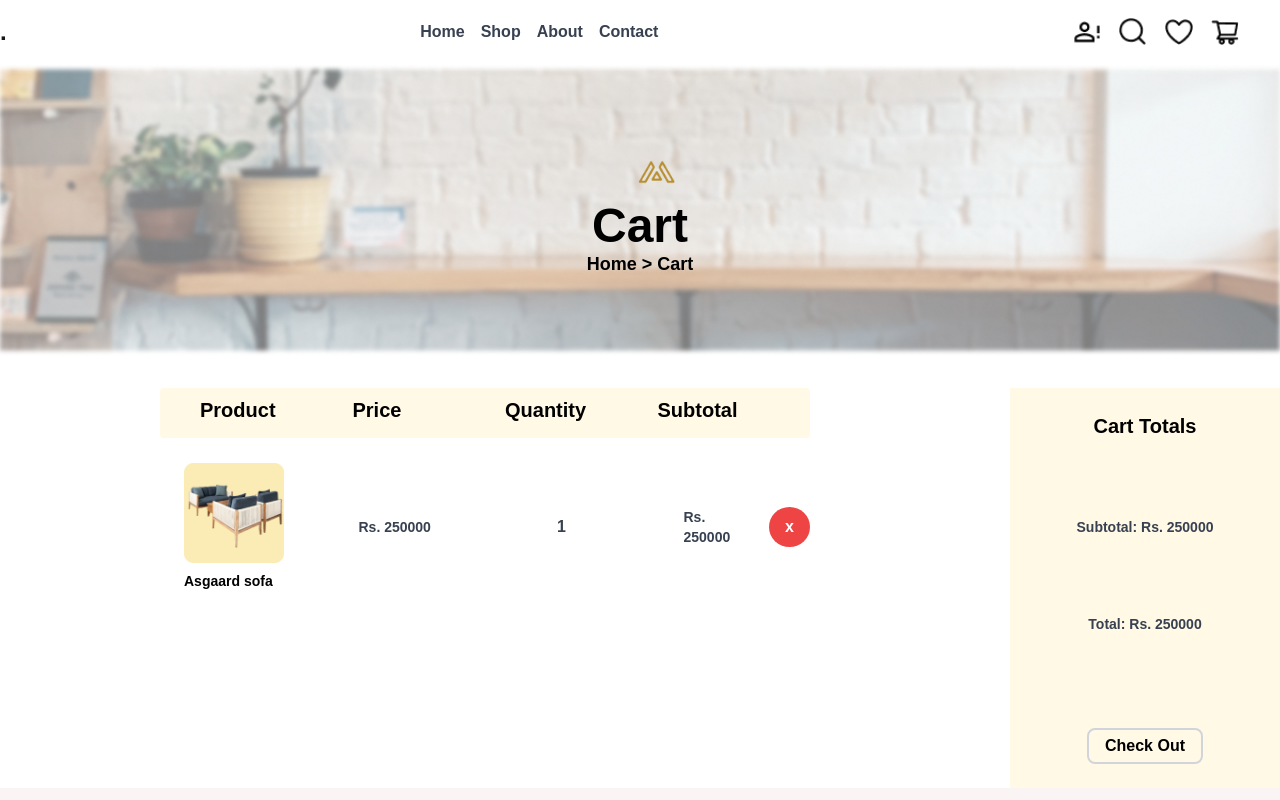
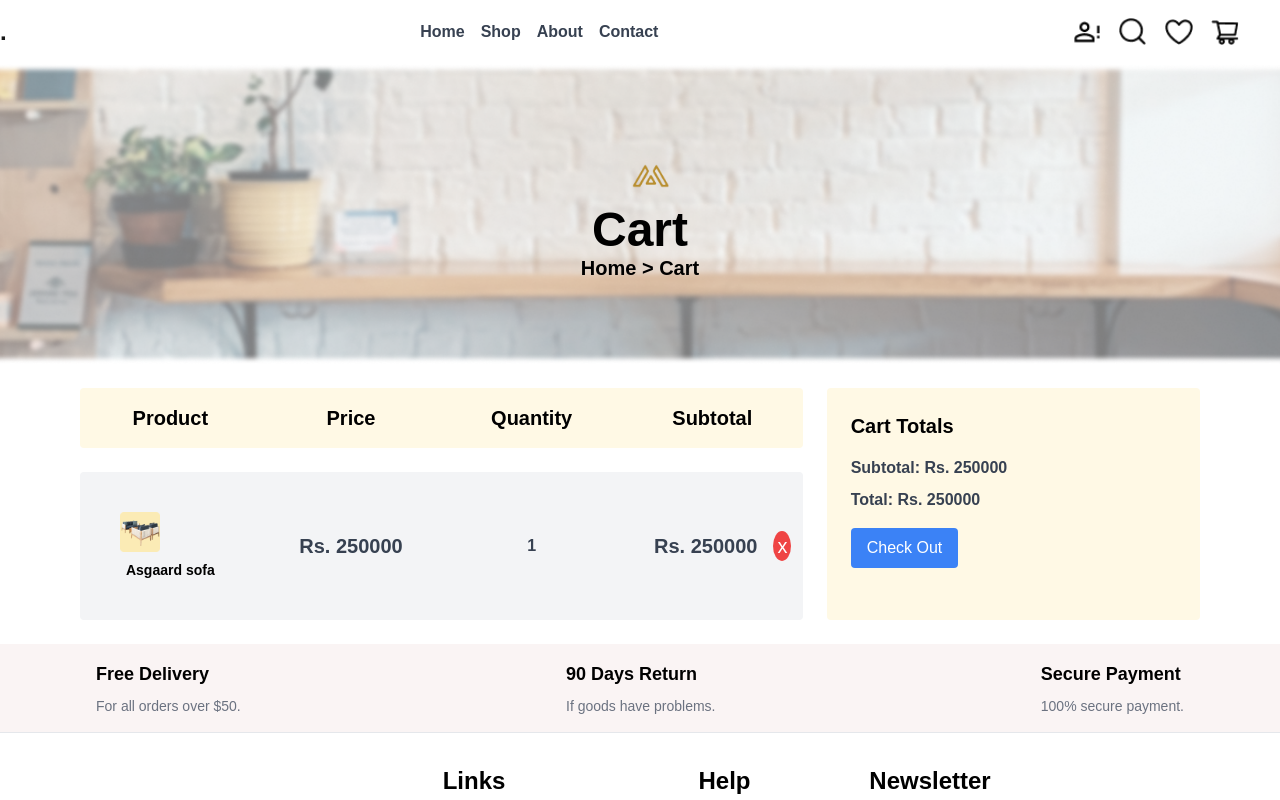
Before and after one commit to azmataliakbar/Hackathon-E-Commerce-Website1, a Next.js app: page /Cart in a window 1280 px wide. Shown: the top 800 px of the page. Built offline with nearby package versions, Linux system fonts and the light colour scheme.

Commit message:
fixed responsiveness

```diff
--- a/src/app/Cart/page.tsx
+++ b/src/app/Cart/page.tsx
@@ -1,18 +1,18 @@
-"use client"
+"use client";
 
-import { useState, useEffect } from 'react';
-import Header1 from '../components/Header1';
-import Last from '../components/Footer'
-import Image from 'next/image';
+import { useState, useEffect } from "react";
+import Header1 from "../components/Header1";
+import Last from "../components/Footer";
+import Image from "next/image";
 import Link from "next/link";
 
 function ShoppingCart() {
   const [cart, setCart] = useState([
     {
       id: 1,
-      name: 'Asgaard sofa',
+      name: "Asgaard sofa",
       price: 250000,
-      image: '/sofacart.png', // Replace with your image path
+      image: "/sofacart.png",
       quantity: 1,
     },
   ]);
@@ -23,9 +23,8 @@ function ShoppingCart() {
   useEffect(() => {
     const calculateTotals = () => {
       const subtotal = cart.reduce((acc, item) => acc + item.price * item.quantity, 0);
-      const total = subtotal; // Assuming no taxes or shipping for now
       setSubtotal(subtotal);
-      setTotal(total);
+      setTotal(subtotal);
     };
 
     calculateTotals();
@@ -37,73 +36,74 @@ function ShoppingCart() {
   };
 
   const handleCheckout = () => {
-    // Implement your checkout logic here, e.g., redirect to payment page
-    console.log('Checkout button clicked');
+    console.log("Checkout button clicked");
   };
 
   return (
-
     <div className="bg-white">
       <Header1 />
 
-      {/* Shop section - 1 */}
+      {/* Banner */}
       <div className="relative">
         <Image
           src="/shop11.png"
           alt="Shop Banner"
           width={1520}
           height={400}
-          className=""
+          className="w-full h-[300px] object-cover"
         />
         <div className="absolute top-1/2 left-1/2 transform -translate-x-1/2 -translate-y-1/2 text-center">
           <Image src="/shop1logo.png" alt="Shop1logo" width={60} height={60} className='hover:scale-150 ml-10'/>
-          <h1 className="text-5xl font-bold text-black hover:scale-150 hover:text-red-500">Cart</h1>
-          <p className="text-lg text-black font-bold hover:scale-150 hover:text-blue-500">Home &gt; Cart</p>
+          <h1 className="text-4xl sm:text-5xl font-bold text-black hover:scale-150 hover:text-red-500">Cart</h1>
+          <p className="text-lg sm:text-xl text-black font-bold hover:scale-150 hover:text-blue-500">Home &gt; Cart</p>
         </div>
       </div>
 
-      <div className='flex gap-10'>
-        <div>
-        <div className="flex bg-[#FFF9E5] w-[650px] h-[50px] pl-10 ml-40 pt-2 mt-8 rounded">
-          <div className="w-1/4">
-            <h2 className="text-xl font-semibold text-black hover:scale-y-150 hover:text-blue-500">Product</h2>
+      {/* Cart Items */}
+      <div className="flex flex-col lg:flex-row gap-6 px-4 lg:px-20 mt-6">
+        {/* Cart List */}
+        <div className="flex-1">
+          <div className="flex bg-[#FFF9E5] w-full py-4 rounded">
+            <div className="w-1/4 text-center">
+              <h2 className="text-xs md:text-xl font-semibold text-black hover:text-blue-500">
+                Product
+              </h2>
             </div>
-          <div className="w-1/4">
-            <h2 className="text-xl font-semibold text-black hover:scale-y-150 hover:text-blue-500">Price</h2>
+            <div className="w-1/4 text-center">
+              <h2 className="text-xs md:text-xl font-semibold text-black hover:text-blue-500">
+                Price
+              </h2>
             </div>
-          <div className="w-1/4">
-            <h2 className="text-xl font-semibold text-black hover:scale-y-150 hover:text-blue-500">Quantity</h2>
+            <div className="w-1/4 text-center">
+              <h2 className="text-xs md:text-xl font-semibold text-black hover:text-blue-500">
+                Quantity
+              </h2>
             </div>
-          <div className="w-1/4">
-            <h2 className="text-xl font-semibold text-black hover:scale-y-150 hover:text-blue-500">Subtotal</h2>
+            <div className="w-1/4 text-center">
+              <h2 className="text-xs md:text-xl font-semibold text-black hover:text-blue-500">
+                Subtotal
+              </h2>
             </div>
           </div>
 
-
-      <div className="flex justify-between mt-6">
           {cart.map((item) => (
-          <div key={item.id} className="flex w-[650px] h-[50px] items-center mt-10 gap-10 ml-40">
-            <div className="w-1/4 ml-6">
-              <Image
-                src={item.image}
-                alt={item.name}
-                width={100}
-                height={100}
-                className="mr-4 hover:scale-150"
-              />
-              <p className="text-black text-sm font-bold mt-2 hover:text-blue-500 hover:scale-150">{item.name}</p>
+            <div key={item.id} className="flex flex-wrap justify-between items-center mt-6 gap-0 bg-gray-100 md:py-10 lg:py-10 py-2 rounded">
+              <div className="w-1/4">
+                <Image src={item.image} alt={item.name} width={80} height={80} className="hover:scale-110 lg:ml-10 md:ml-10 w-10 h-10" />
+                <p className="text-[10px] md:text-sm lg:text-sm font-bold mt-2 text-center text-black hover:text-blue-500">{item.name}</p>
               </div>
-            <div className="w-1/4">
-              <p className="text-gray-700 ml-2 text-sm font-bold hover:scale-150 hover:text-red-500">Rs. {item.price}</p>
+              <div className="w-1/4 text-center text-[15px] md:text-[20px] lg:text-[20px]">
+                <p className=" text-gray-700 font-bold hover:text-red-500">Rs. {item.price}</p>
               </div>
-            <div className="w-1/4">
-              <p className="text-gray-700 ml-10 font-bold hover:scale-150 hover:text-blue-500">{item.quantity}</p>
+              <div className="w-1/4 text-center">
+                <p className="text-gray-700 font-bold hover:text-blue-500">{item.quantity}</p>
               </div>
-
-            <div className="w-1/4 flex gap-4">
-              <p className="text-gray-700 text-sm font-bold hover:scale-150 hover:text-red-500">Rs. {item.price * item.quantity}</p>
+              <div className="w-1/4 flex-col lg:flex-row md:flex text-[15px] md:text-[20px] lg:text-[20px] ">
+                <p className="text-gray-700 font-bold hover:text-red-500 mt-8 lg:mt-0 mb-2 lg:mb-0 md:ml-8 lg:ml-8">
+                  Rs. {item.price * item.quantity}
+                </p>
                 <button
-                className="bg-red-500 text-white px-4 font-extrabold rounded-[50%] hover:scale-150"
+                  className="bg-red-500 text-white px-3 lg:px-1 py-0 lg:py-0 ml-4 rounded-[100%]  hover:scale-110"
                   onClick={() => handleRemoveItem(item.id)}
                 >
                   x
@@ -112,66 +112,53 @@ function ShoppingCart() {
             </div>
           ))}
         </div>
-      </div>
 
-
-
-      <div className="flex flex-col justify-between items-center w-[350px] h-[400px] bg-[#FFF9E5] ml-40 mt-8 p-6">
-  {/* Title */}
-  <div className="">
-    <h2 className="text-black text-xl font-bold hover:text-red-500 hover:scale-150">
-      Cart Totals
-    </h2>
-  </div>
-
-  {/* Subtotal */}
-  <div className="mt-4">
-    <p className="text-gray-700 text-sm font-bold hover:text-blue-500 hover:scale-150">
+        {/* Cart Totals */}
+        <div className="w-full lg:w-1/3 bg-[#FFF9E5] p-6 rounded">
+          <h2 className="text-black text-xl font-bold mb-4 hover:text-red-500 text-center md:text-left lg:text-left ">Cart Totals</h2>
+          <p className="text-gray-700 font-bold mb-2 hover:text-blue-500 text-center md:text-left lg:text-left">
             Subtotal: Rs. {subtotal}
           </p>
-  </div>
-
-  {/* Total */}
-  <div className="mt-4">
-    <p className="text-gray-700 text-sm font-bold hover:text-blue-500 hover:scale-150">
+          <p className="text-gray-700 font-bold mb-4 hover:text-blue-500 text-center md:text-left lg:text-left">
             Total: Rs. {total}
           </p>
-  </div>
-
-  {/* Button */}
-  <div className="mt-4">
+          <div className="flex justify-center lg:justify-start items-center">
   <Link href="/ShoppingCart">
     <button
-      className="text-black px-4 py-1 rounded-lg mt-4 border-2 border-gray-300 font-bold hover:bg-blue-300 hover:scale-125"
+      className="bg-blue-500 text-white px-4 py-2 rounded hover:scale-125"
       onClick={handleCheckout}
     >
       Check Out
     </button>
   </Link>
 </div>
+
         </div>
       </div>
 
-      {/* Shop section - 4 */}
-
-      <div className="bg-[#FAF4F4] p-4">
-  <div className="flex justify-between">
-    <div className="text-center">
-      <h3 className="text-xl font-bold mb-2 text-black hover:text-red-500 hover:scale-150">Free Delivery</h3>
-      <p className="text-sm text-gray-500 hover:text-blue-600 hover:scale-110">For all orders over $50, consectetur adipiscing elit.</p>
+      {/* Info Section */}
+      <div className="bg-[#FAF4F4] p-4 mt-6 text-center md:text-left">
+        <div className="flex flex-wrap justify-center md:justify-between gap-4 md:px-20 lg:px-20">
+          <div>
+            <h3 className="text-lg font-bold mb-2 text-black hover:text-red-500">Free Delivery</h3>
+            <p className="text-sm text-gray-500 hover:text-blue-600">
+              For all orders over $50.
+            </p>
           </div>
-    <div className="text-center">
-      <h3 className="text-xl font-bold mb-2 text-black hover:text-red-500 hover:scale-150">90 Days Return</h3>
-      <p className="text-sm text-gray-500 hover:text-blue-600 hover:scale-110">If goods have problems, consectetur adipiscing elit.</p>
+          <div>
+            <h3 className="text-lg font-bold mb-2 text-black hover:text-red-500">90 Days Return</h3>
+            <p className="text-sm text-gray-500 hover:text-blue-600">
+              If goods have problems.
+            </p>
           </div>
-    <div className="text-center">
-      <h3 className="text-xl font-bold mb-2 text-black hover:text-red-500 hover:scale-150">Secure Payment</h3>
-      <p className="text-sm text-gray-500 hover:text-blue-600 hover:scale-110">100% secure payment, consectetur adipiscing elit.</p>
+          <div>
+            <h3 className="text-lg font-bold mb-2 text-black hover:text-red-500">Secure Payment</h3>
+            <p className="text-sm text-gray-500 hover:text-blue-600">
+              100% secure payment.
+            </p>
           </div>
         </div>
       </div>
-
-
 
       <Last />
     </div>
--- a/src/app/ShoppingCart/page.tsx
+++ b/src/app/ShoppingCart/page.tsx
@@ -59,18 +59,25 @@ function ShoppingCart() {
   };
 
   return (
-
-
-    <div className='bg-[#FFFFFF]'>
-    <div className="bg-white px-2 w-[500px] h-[700px] ml-[1040px] ">
-
-      <div className='flex'>
-      <h2 className="text-3xl font-bold mb-4 text-black hover:scale-y-125 hover:text-red-500">Shopping Cart</h2>
+    <div className="bg-[#FFFFFF]">
+      <div className="bg-white pt-2 pb-14 px-2 w-full max-w-[500px] h-auto mx-auto lg:ml-[1040px]">
+        {/* Header */}
+        <div className="flex justify-between items-center mb-4">
+          <h2 className="text-2xl lg:text-3xl font-bold text-black hover:scale-y-125 hover:text-red-500">
+            Shopping Cart
+          </h2>
           <Link href="/">
-      <Image src="/home1.png" alt="Home logo" width={80} height={5} className='hover:scale-110 ml-20 bg-yellow-100' />
+            <Image
+              src="/home1.png"
+              alt="Home logo"
+              width={50}
+              height={50}
+              className="hover:scale-110 bg-yellow-100"
+            />
           </Link>
         </div>
 
+        {/* Cart Items */}
         <div className="flex flex-col space-y-4">
           {cart.map((item) => (
             <div key={item.id} className="flex items-center justify-between">
@@ -78,17 +85,21 @@ function ShoppingCart() {
                 <Image
                   src={item.image}
                   alt={item.name}
-                width={100}
-                height={100}
+                  width={80}
+                  height={80}
                   className="mr-4 hover:scale-125"
                 />
                 <div>
-                <h3 className="text-lg font-semibold text-black  hover:scale-y-150 hover:text-blue-500">{item.name}</h3>
-                <p className="text-gray-600 text-sm hover:scale-125 hover:text-red-500 font-bold">Rs. {item.price}</p>
+                  <h3 className="text-base lg:text-lg font-semibold text-black hover:scale-y-150 hover:text-blue-500">
+                    {item.name}
+                  </h3>
+                  <p className="text-gray-600 text-sm hover:scale-125 hover:text-red-500 font-bold">
+                    Rs. {item.price}
+                  </p>
                 </div>
               </div>
               <button
-              className="bg-gray-300 text-black px-2 rounded-full mr-20 font-bold hover:scale-150 hover:bg-red-400 border-2 border-gray-400"
+                className="bg-gray-300 text-black px-2 rounded-full font-bold hover:scale-150 hover:bg-red-400 border-2 border-gray-400"
                 onClick={() => handleRemoveItem(item.id)}
               >
                 x
@@ -97,16 +108,20 @@ function ShoppingCart() {
           ))}
         </div>
 
-      <div className=" flex flex-col mt-[50px] ">
-        <h3 className="text-lg font-bold text-black hover:scale-y-150 text-center">Subtotal: <span className="text-red-500">Rs. {subtotal}</span></h3>
-        <div className="flex justify-center mt-4 gap-4">
+        {/* Subtotal and Buttons */}
+        <div className="flex flex-col mt-6">
+          <h3 className="text-center text-base lg:text-lg font-bold text-black hover:scale-y-150">
+            Subtotal: <span className="text-red-500">Rs. {subtotal}</span>
+          </h3>
+          <div className="flex flex-col lg:flex-row justify-center items-center mt-10 gap-4">
             <Link href="Cart">
-          <button className="text-xs text-black px-6 rounded-2xl py-1 border-2 border-gray-300 hover:scale-125  hover:bg-blue-300">
+              <button className="text-xs text-black px-8 rounded-2xl py-2 border-2 border-gray-300 hover:scale-125 hover:bg-blue-300">
                 View Cart
               </button>
             </Link>
             <Link href="ShoppingCart">
-          <button className="text-xs text-black px-6 rounded-2xl py-1 border-2 border-gray-300 hover:scale-125  hover:bg-blue-300"
+              <button
+                className="text-xs text-black px-8 rounded-2xl py-2 border-2 border-gray-300 hover:scale-125 hover:bg-blue-300"
                 onClick={handleCheckout}
               >
                 Checkout
@@ -117,6 +132,7 @@ function ShoppingCart() {
       </div>
     </div>
   );
+
 }
 
 export default ShoppingCart;
```
Lines whose indentation alone changed are shown as unchanged.
